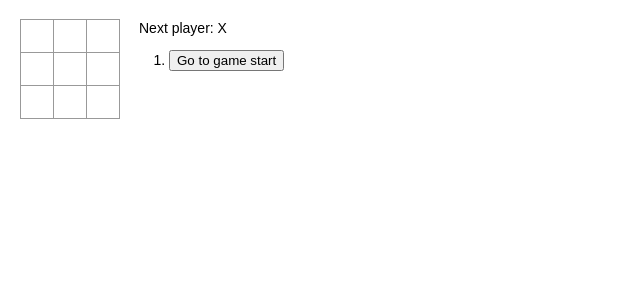
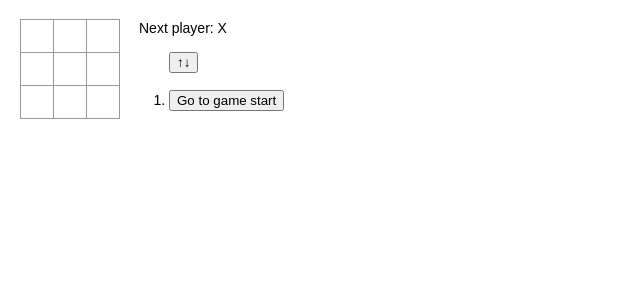
Before and after one commit to 8times12/React, a React (Create React App) app in the folder react-tutorial/: page / in a window 1280 px wide. Shown: the top 300 px of the page, without its empty margins (0-640 px from the left). Built offline with nearby package versions, Linux system fonts and the light colour scheme.

Commit message:
Add a toggle button that lets you sort the moves in either ascending or descending order.

```diff
--- a/react-tutorial/src/components/Game.tsx
+++ b/react-tutorial/src/components/Game.tsx
@@ -13,6 +13,7 @@ export interface State {
     stepNumber: number;
     xIsNext: boolean;
     currentChecked: number | null;
+    orderDesc: boolean;
 }
 
 class Game extends React.Component<Props, State> {
@@ -24,11 +25,12 @@ class Game extends React.Component<Props, State> {
             }],
             stepNumber: 0,
             xIsNext: true,
-            currentChecked: null
+            currentChecked: null,
+            orderDesc: false
         };
     }
 
-    handleClick(i: number) {
+    handleClick(i: number): void {
         const history: BoardHistory = this.state.history.slice(0, this.state.stepNumber + 1);
         const current: BoardRecord = history[history.length - 1];
         const squares: BoardFace = [...current.squares];
@@ -46,19 +48,31 @@ class Game extends React.Component<Props, State> {
         });
     }
 
-    jumpTo(step: number) {
+    jumpTo(step: number): void {
         this.setState({
             stepNumber: step,
             xIsNext: (step % 2) === 0
         })
     }
 
+    toggleOrder(): void {
+        this.setState({
+            orderDesc: !this.state.orderDesc
+        });
+    }
+
     render() {
-        const {history} = this.state;
+        const {history, orderDesc} = this.state;
         const current = history[this.state.stepNumber];
         const winner = calculateWinner(current.squares);
 
-        const moves = history.map((step, move) => {
+        const toggle = (
+            <h3>
+                <button onClick={() => this.toggleOrder()}>↑↓</button>
+            </h3>
+        );
+
+        let moves = history.map((step, move) => {
             const desc = (() => {
                 if (move) {
                     const {x, y} = obtainMoveLocation(history, move);
@@ -73,6 +87,9 @@ class Game extends React.Component<Props, State> {
                 </li>
             )
         });
+        if (orderDesc) {
+            moves = moves.reverse();
+        }
 
         const nextPlayer = this.state.xIsNext ? Checkers.X.toString() : Checkers.O.toString();
         const status = (() => {
@@ -90,7 +107,10 @@ class Game extends React.Component<Props, State> {
                 </div>
                 <div className="game-info">
                     <div>{status}</div>
-                    <ol>{moves}</ol>
+                    <ol>
+                        {toggle}
+                        {moves}
+                    </ol>
                 </div>
             </div>
         );
```
